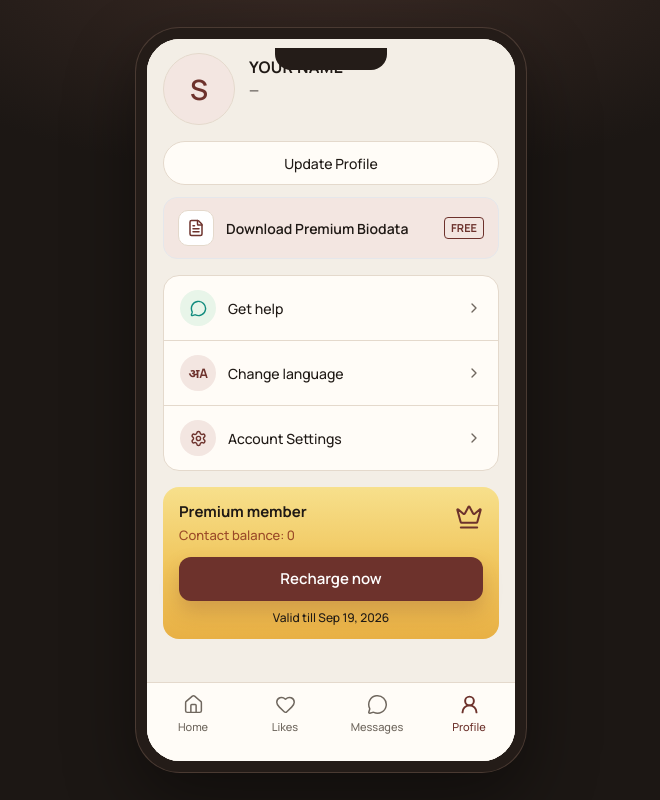
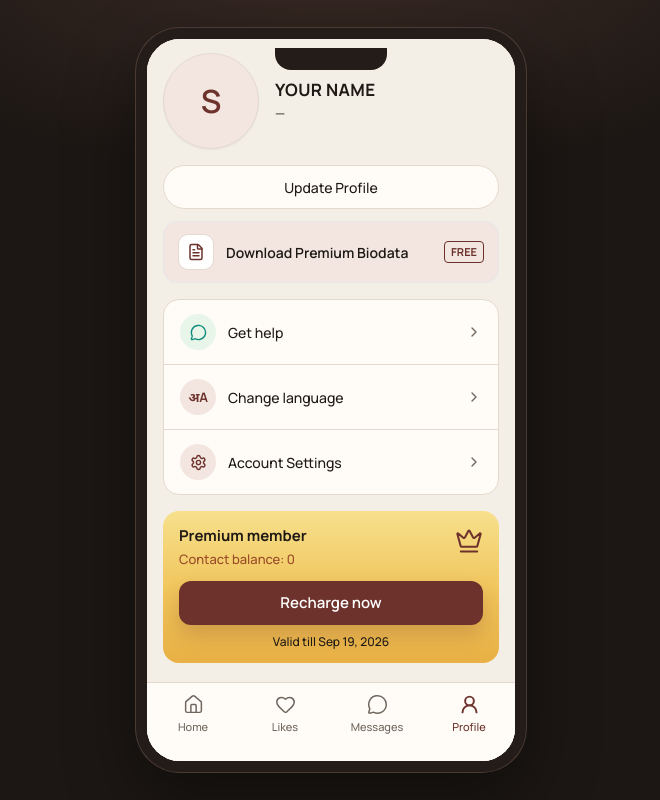
Before and after one commit to saurabhk-vastu/samaj-saathi-prototype, a Next.js app: page /me in a window 1280 px wide. Shown: the whole page, without its empty margins (309-969 px from the left). Built offline with nearby package versions, Linux system fonts and the light colour scheme.

Commit message:
Balance profile header photo size with name and details.

```diff
--- a/app/me/page.tsx
+++ b/app/me/page.tsx
@@ -64,8 +64,8 @@ export default function MePage() {
   return (
     <div className="relative flex flex-col h-full min-h-0 bg-[var(--ss-bg)]">
       <div className="flex-1 overflow-y-auto hide-scrollbar px-4 pt-4 safe-top pb-4">
-        <div className="flex gap-3.5 items-start">
-          <div className="h-[72px] w-[72px] rounded-full overflow-hidden bg-[var(--ss-primary-soft)] border border-[var(--ss-line)] shrink-0 flex items-center justify-center text-[28px] font-semibold text-[var(--ss-primary)]">
+        <div className="flex gap-4 items-center">
+          <div className="h-[96px] w-[96px] rounded-full overflow-hidden bg-[var(--ss-primary-soft)] border border-[var(--ss-line)] shrink-0 flex items-center justify-center text-[32px] font-semibold text-[var(--ss-primary)] shadow-sm">
             {photo ? (
               // eslint-disable-next-line @next/next/no-img-element
               <img src={photo} alt="" className="h-full w-full object-cover object-top" />
@@ -73,9 +73,9 @@ export default function MePage() {
               (profile.name || "S").slice(0, 1).toUpperCase()
             )}
           </div>
-          <div className="flex-1 min-w-0 pt-0.5">
+          <div className="flex-1 min-w-0">
             <div className="flex items-center gap-1.5">
-              <p className="text-[16px] font-bold uppercase tracking-[0.02em] text-[var(--ss-ink)] truncate">
+              <p className="text-[17px] font-bold uppercase tracking-[0.02em] text-[var(--ss-ink)] truncate leading-tight">
                 {profile.name || "Your name"}
               </p>
               {profile.idVerified ? (
@@ -84,12 +84,12 @@ export default function MePage() {
                 </span>
               ) : null}
             </div>
-            <p className="text-[13px] text-[var(--ss-ink)] mt-0.5">{profile.mobile || "—"}</p>
+            <p className="text-[13px] text-[var(--ss-ink)] mt-1 leading-snug">{profile.mobile || "—"}</p>
             {detailLine ? (
-              <p className="text-[12px] text-[var(--ss-muted)] mt-1">{detailLine}</p>
+              <p className="text-[12px] text-[var(--ss-muted)] mt-1 leading-snug">{detailLine}</p>
             ) : null}
             {profile.city ? (
-              <p className="text-[12px] text-[var(--ss-muted)]">{profile.city}</p>
+              <p className="text-[12px] text-[var(--ss-muted)] mt-0.5 leading-snug">{profile.city}</p>
             ) : null}
           </div>
         </div>
```
